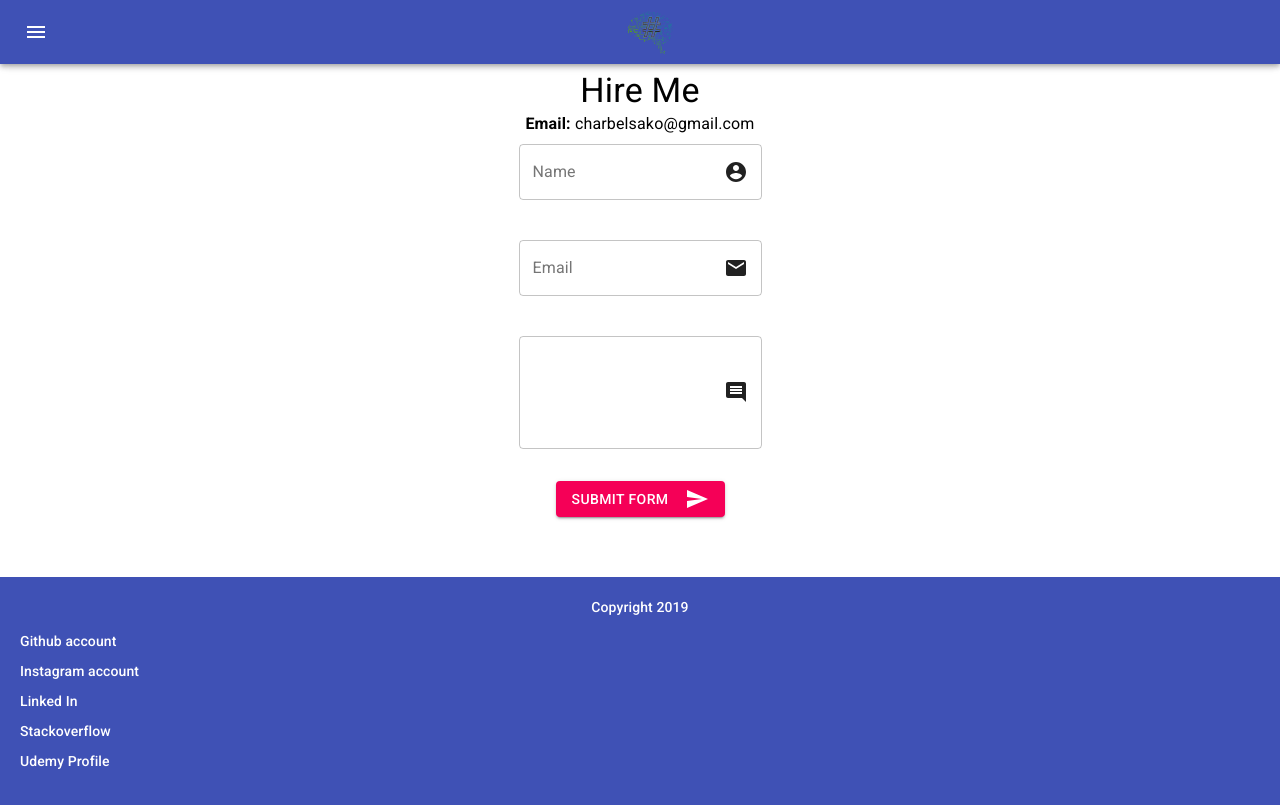
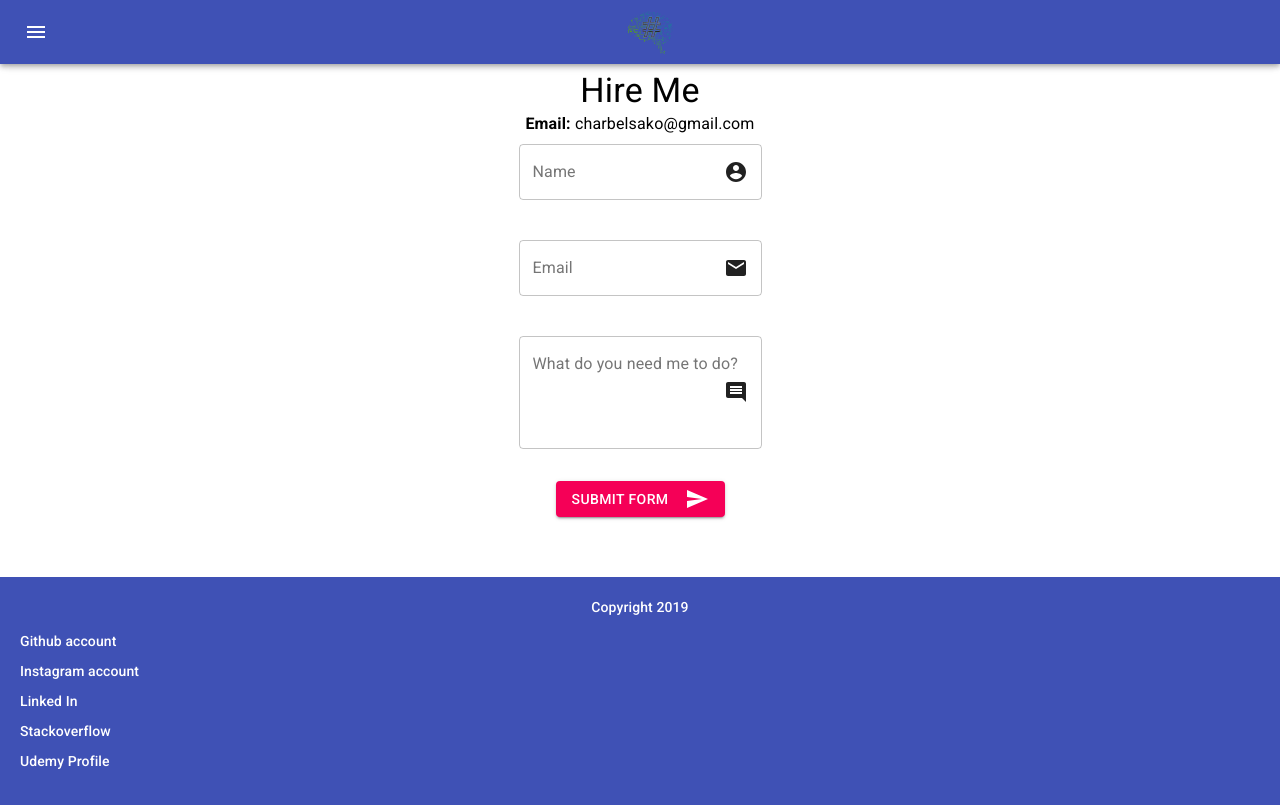
Before and after one commit to emadaslayih/charbelsako.me, a React (Create React App) app: page /#/contact in a window 1280 px wide. Built offline with nearby package versions, Linux system fonts and the light colour scheme; what react-swipeable-views-utils would draw is missing.

Commit message:
Removed the carousel for now. Added a placeholder prop for the text field component.

```diff
--- a/src/components/Contact.js
+++ b/src/components/Contact.js
@@ -72,6 +72,7 @@ class Contact extends Component {
                 value={this.state.comment}
                 icon="comment"
                 id="comment"
+                label="What do you need me to do?"
                 multiline={true}
                 onChange={this.handleInputChange}
               />
--- a/src/components/Project.js
+++ b/src/components/Project.js
@@ -48,7 +48,7 @@ function Project(props) {
             {title}
           </Typography>
           {/* Custom made carousel */}
-          <Carousel sliderInfo={sliderInfo} />
+          {/* <Carousel sliderInfo={sliderInfo} /> */}
           <Typography component="p">{description}</Typography>
         </CardContent>
         <CardActions style={styles.center}>
--- a/src/components/common/InputTextField.js
+++ b/src/components/common/InputTextField.js
@@ -24,6 +24,7 @@ export default function InputTextField(props) {
       onChange={props.onChange}
       className={classes.margin}
       label={props.label}
+      placeholder={props.placeholder}
       multiline={props.multiline}
       rows={4}
       variant="outlined"
```
